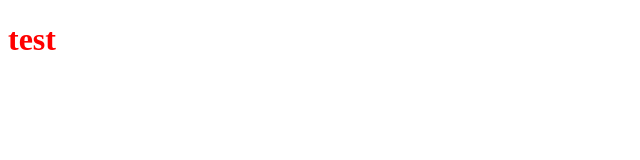
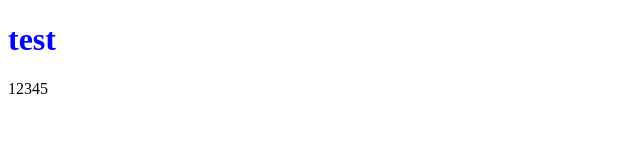
Before and after one commit to Sakaiyousuke/NOTEPEN, a plain HTML site: page index.html in a window 1280 px wide. Shown: the whole page, without its empty margins (0-640 px from the left). Drawn offline with Linux system fonts and the light colour scheme.

Commit message:
2個変えた

```diff
--- a/css/style.css
+++ b/css/style.css
@@ -1,3 +1,3 @@
 h1 {
-    color: red;
+    color:blue;
 }
--- a/index.html
+++ b/index.html
@@ -8,6 +8,7 @@
 </head>
 <body>
     <h1>test</h1>
+    <p>12345</p>
 
 
 
```
